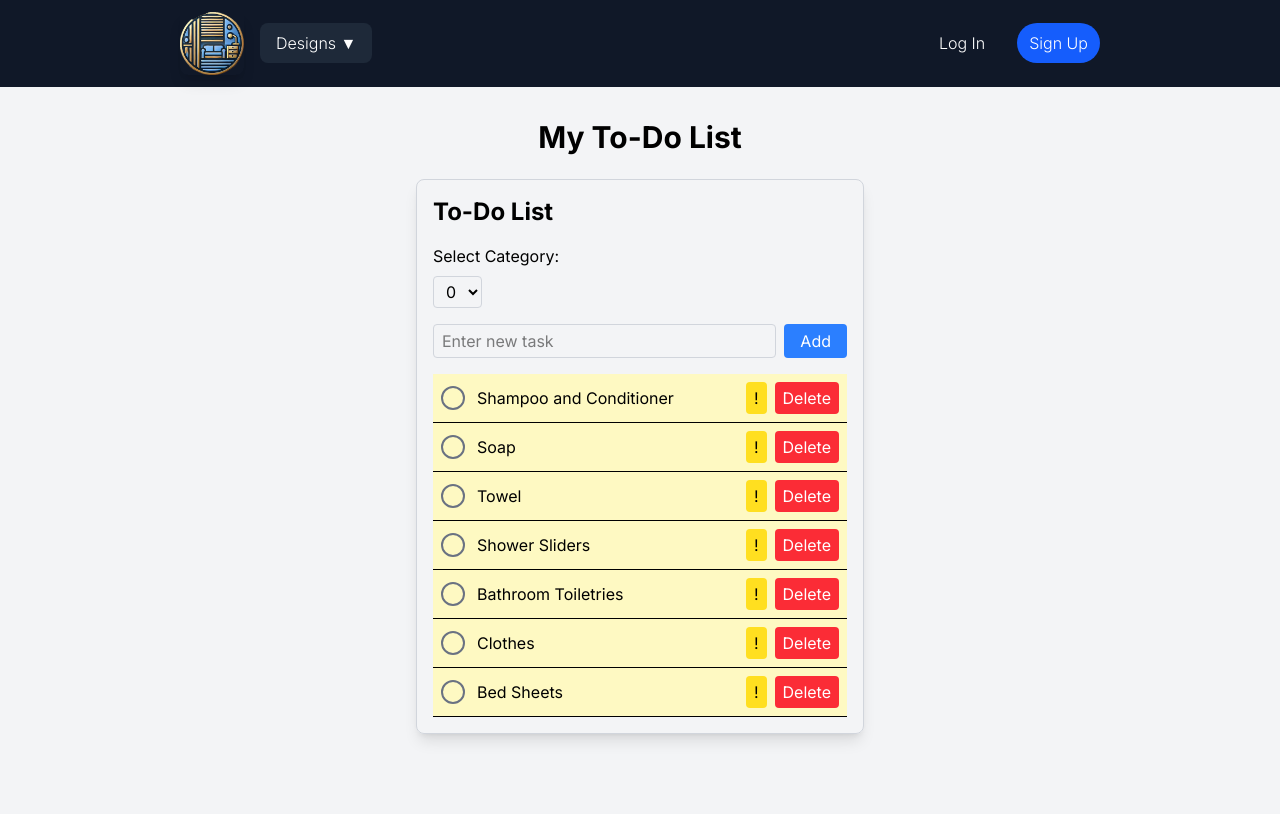
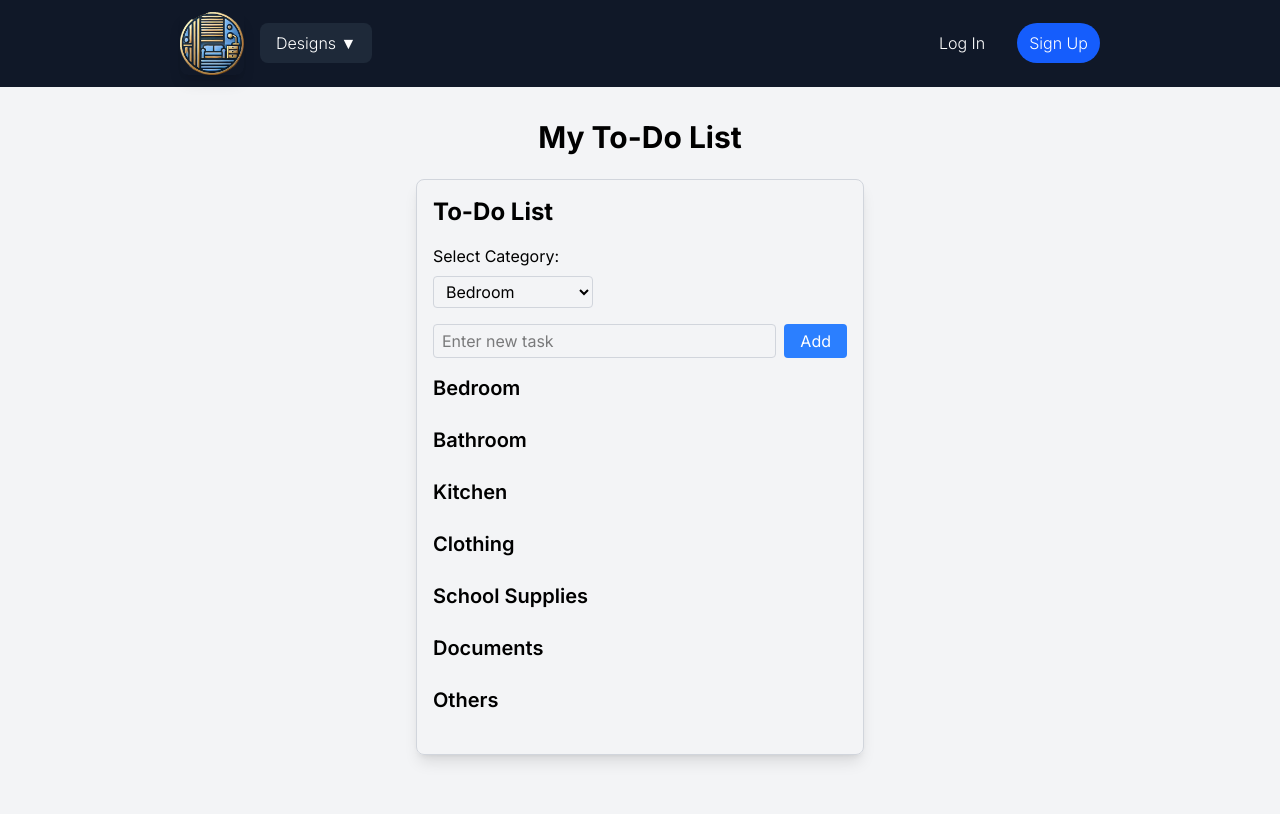
Before and after one commit to chewton2k/UCLADesign, a React (Vite) app in the folder frontend/: page /create-design in a window 1280 px wide. Shown: the top 814 px of the page. Built offline with nearby package versions, Linux system fonts and the light colour scheme.

Commit message:
set task list by category, initialized useState, created categories

```diff
--- a/frontend/src/components/TodoListForm.jsx
+++ b/frontend/src/components/TodoListForm.jsx
@@ -1,27 +1,28 @@
 import React, { useState } from 'react';
 
 function TodoListForm() { ///update later
-  const [tasks, setTasks] = useState([
-    { text: "Shampoo and Conditioner", isCompleted: false, isImportant: true},
-    { text: "Soap", isCompleted: false, isImportant: true },
-    { text: "Towel", isCompleted: false, isImportant: true },
-    { text: "Shower Sliders", isCompleted: false, isImportant: true },
-    { text: "Bathroom Toiletries", isCompleted: false, isImportant: true },
-    { text: "Clothes", isCompleted: false, isImportant: true },
-    { text: "Bed Sheets", isCompleted: false, isImportant: true },
-  ]);
+  const [tasks, setTasks] = useState({
+    Bedroom: [],
+    Bathroom: [],
+    Kitchen: [],
+    Clothing: [],
+    'School Supplies': [],
+    Documents: [],
+    Others: [],
+  });
 
   const [newTask, setNewTask] = useState('');
-  const [selectedCategory, setSelectedCategory] = useState('____');
+  const [selectedCategory, setSelectedCategory] = useState('Bedroom');
 
 
-  // add task ///need update
+  // add task
   const addTask = () => {
     if (newTask.trim()) {
       setTasks([...tasks, { text: newTask, isCompleted: false, isImportant: false }]);
       setNewTask('');
     }
   };
+
 
   // completion toggle
   const toggleTaskCompletion = (category, index) => {
@@ -82,9 +83,12 @@ function TodoListForm() { ///update later
         </button>
       </div>
 
-      {/* task list NEED UPDATE */}
+      {/* task list by category */}
+      {Object.entries(tasks).map(([category, categoryTasks]) => (
+        <div key={category} className="mb-6">
+          <h2 className="text-xl font-semibold">{category}</h2>
           <ul>
-        {tasks.map((task, index) => (
+            {categoryTasks.map((task, index) => (
               <li
                 key={index}
                 className={`flex items-center justify-between p-2 border-b ${task.isImportant ? 'bg-yellow-100' : ''}`}
@@ -92,7 +96,7 @@ function TodoListForm() { ///update later
                 <div className="flex items-center gap-3">
                   {/* completion toggle */}
                   <button
-                onClick={() => toggleTaskCompletion(index)}
+                    onClick={() => toggleTaskCompletion(category, index)}
                     className={`w-6 h-6 border-2 rounded-full
                       ${task.isCompleted ? 'bg-gray-500' : 'bg-transparent'}
                       ${task.isCompleted ? 'border-gray-500' : 'border-gray-500'}
@@ -100,7 +104,7 @@ function TodoListForm() { ///update later
                   ></button>
 
                   <span
-                onClick={() => toggleTaskCompletion(index)}
+                    onClick={() => toggleTaskCompletion(category, index)}
                     style={{
                       textDecoration: task.isCompleted ? 'line-through' : 'none',
                       cursor: 'pointer',
@@ -113,7 +117,7 @@ function TodoListForm() { ///update later
                 <div className="flex gap-2">
                   {/* importance toggle */}
                   <button
-                onClick={() => toggleImportance(index)}
+                    onClick={() => toggleImportance(category, index)}
                     className={`px-2 py-1 rounded ${
                       task.isImportant ? 'bg-yellow-300' : 'bg-gray-300'
                     }`}
@@ -122,7 +126,7 @@ function TodoListForm() { ///update later
                   </button>
 
                   <button
-                onClick={() => removeTask(index)}
+                    onClick={() => removeTask(category, index)}
                     className="bg-red-500 text-white px-2 py-1 rounded hover:bg-red-600"
                   >
                     Delete
@@ -132,6 +136,8 @@ function TodoListForm() { ///update later
             ))}
           </ul>
         </div>
+      ))}
+    </div>
   );
 }
 
```
Lines whose indentation alone changed are shown as unchanged.
